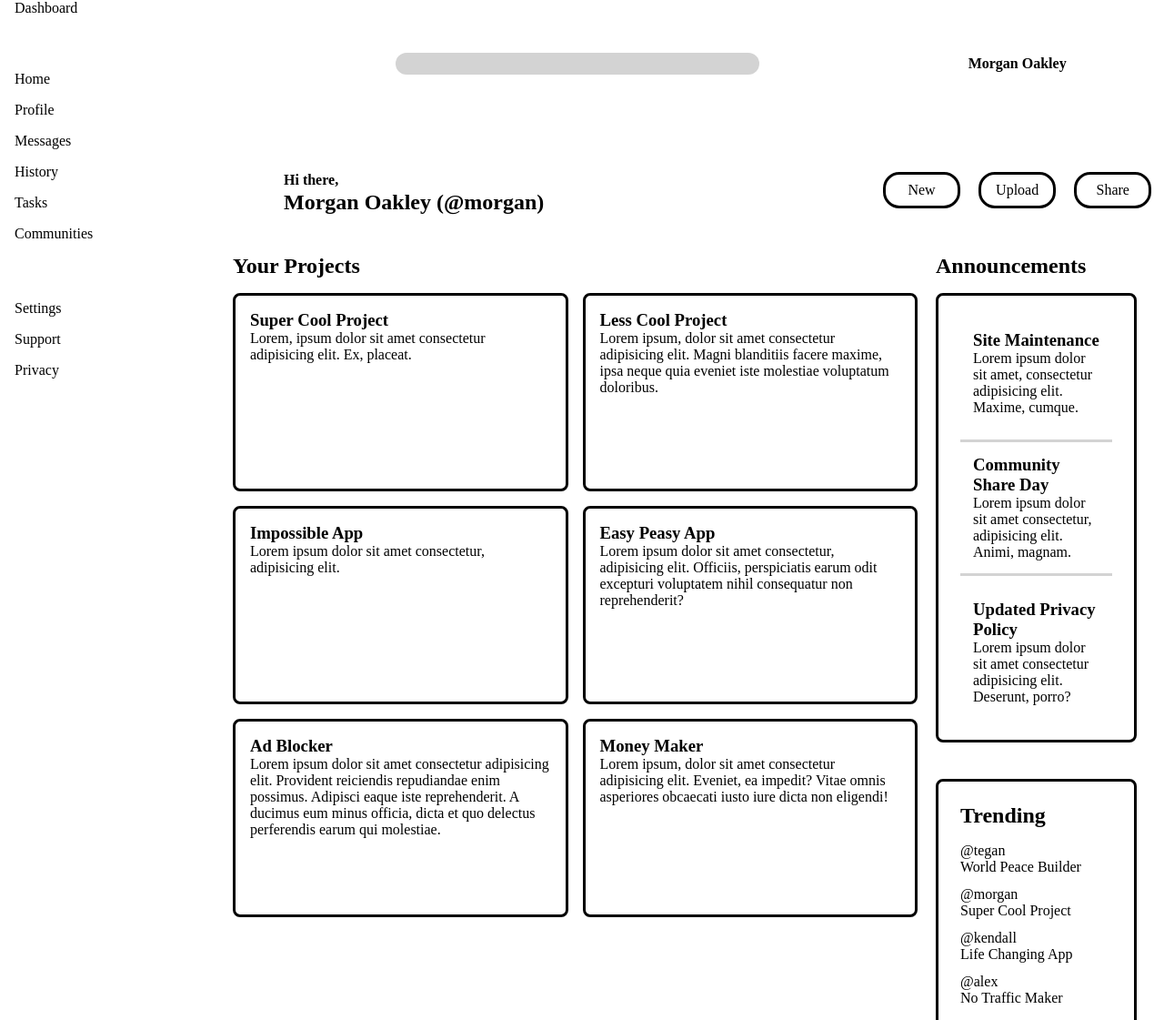
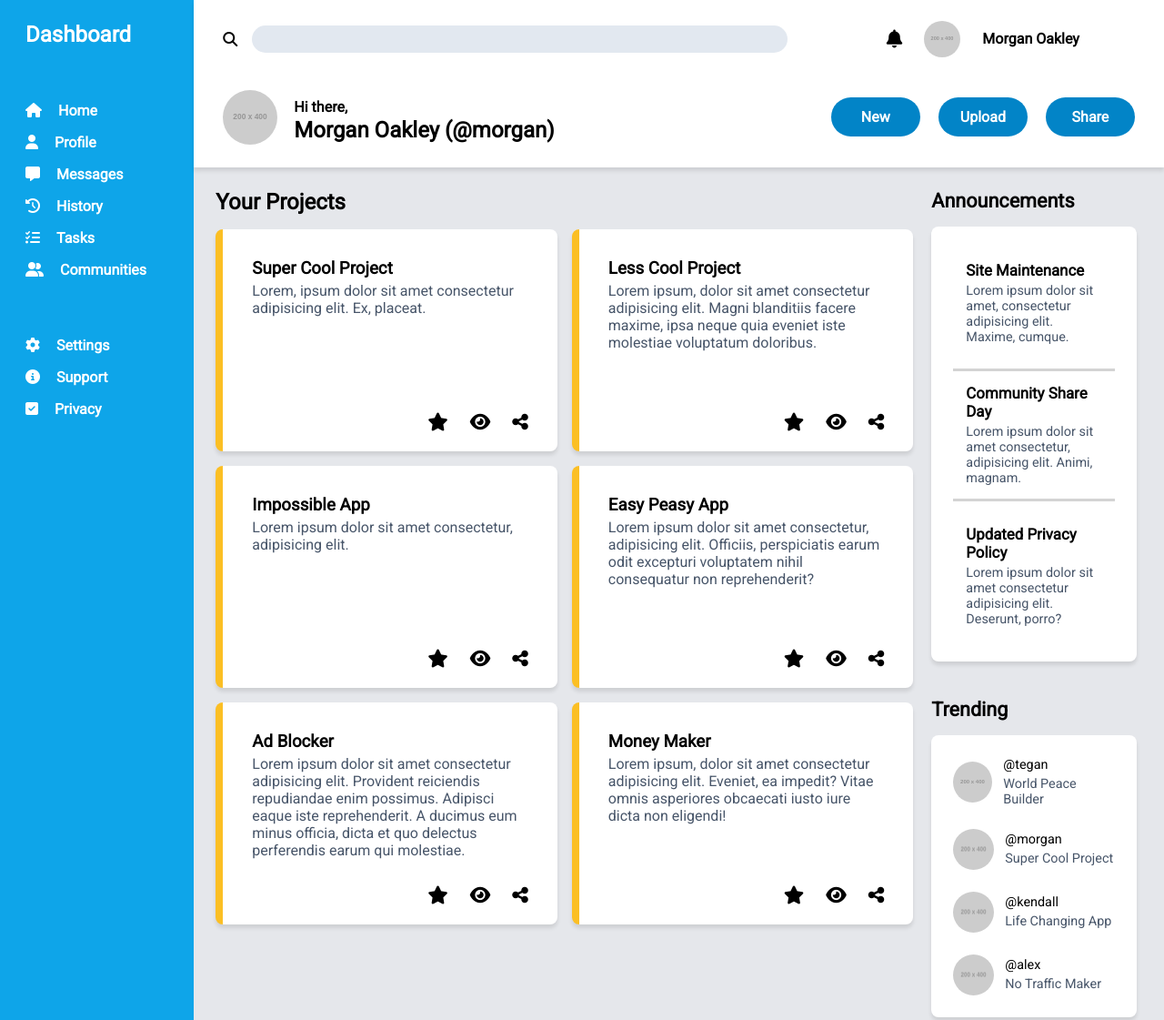
Before and after one commit to jnuguid1/admin-dashboard, a plain HTML site: page index.html in a window 1280 px wide. Shown: the top 1121 px of the page at 91% size. Drawn offline with Linux system fonts and the light colour scheme; placeholder pictures from the web are drawn by us.

Commit message:
Finish html and css

```diff
--- a/index.html
+++ b/index.html
@@ -6,16 +6,18 @@
     <meta name="viewport" content="width=device-width, initial-scale=1.0">
     <title>Admin Dashboard</title>
     <link rel="stylesheet" href="./style.css">
+    <link rel="stylesheet" href="https://fonts.googleapis.com/css?family=Roboto">
+    <script src="https://kit.fontawesome.com/80f4c3976c.js" crossorigin="anonymous"></script>
 </head>
 <body>
     <div class="container">
         <div class="header-container">
-            <div class="search-container">
-                <div class="search-icon"></div>
+            <div class="search-bar-container">
+                <i class="fa-solid fa-magnifying-glass"></i>
                 <div class="search-bar"></div>
             </div>
             <div class="alert-container">
-                <div class="alert-icon"></div>
+                <i class="fa-solid fa-bell fa-lg"></i>
                 <div class="profile-image"></div>
                 <p>Morgan Oakley</p>
             </div>
@@ -31,20 +33,20 @@
         </div>
         <nav class="sidebar-container">
             <div class="logo">
-                <p>Dashboard</p>
+                <h1>Dashboard</h1>
             </div>
             <ul class="nav-column-1">
-                <li>Home</li>
-                <li>Profile</li>
-                <li>Messages</li>
-                <li>History</li>
-                <li>Tasks</li>
-                <li>Communities</li>
+                <li><i class="fa-solid fa-house"></i>Home</li>
+                <li><i class="fa-solid fa-user"></i>Profile</li>
+                <li><i class="fa-solid fa-message"></i>Messages</li>
+                <li><i class="fa-solid fa-clock-rotate-left"></i>History</li>
+                <li><i class="fa-solid fa-list-check"></i>Tasks</li>
+                <li><i class="fa-solid fa-user-group"></i>Communities</li>
             </ul>
             <ul class="nav-column-2">
-                <li>Settings</li>
-                <li>Support</li>
-                <li>Privacy</li>
+                <li><i class="fa-solid fa-gear"></i>Settings</li>
+                <li><i class="fa-solid fa-circle-info"></i>Support</li>
+                <li><i class="fa-solid fa-square-check"></i>Privacy</li>
             </ul>
         </nav>
         <div class="main-content-container">
@@ -54,26 +56,56 @@
                     <div class="card">
                         <h3>Super Cool Project</h3>
                         <p>Lorem, ipsum dolor sit amet consectetur adipisicing elit. Ex, placeat.</p>
+                        <div class="icons">
+                            <i class="fa-solid fa-star fa-lg"></i>
+                            <i class="fa-solid fa-eye fa-lg" ></i>
+                            <i class="fa-solid fa-share-nodes fa-lg"></i>
+                        </div>
                     </div>
                     <div class="card">
                         <h3>Less Cool Project</h3>
                         <p>Lorem ipsum, dolor sit amet consectetur adipisicing elit. Magni blanditiis facere maxime, ipsa neque quia eveniet iste molestiae voluptatum doloribus.</p>
+                        <div class="icons">
+                            <i class="fa-solid fa-star fa-lg"></i>
+                            <i class="fa-solid fa-eye fa-lg" ></i>
+                            <i class="fa-solid fa-share-nodes fa-lg"></i>
+                        </div>
                     </div>
                     <div class="card">
                         <h3>Impossible App</h3>
                         <p>Lorem ipsum dolor sit amet consectetur, adipisicing elit.</p>
+                        <div class="icons">
+                            <i class="fa-solid fa-star fa-lg"></i>
+                            <i class="fa-solid fa-eye fa-lg" ></i>
+                            <i class="fa-solid fa-share-nodes fa-lg"></i>
+                        </div>
                     </div>
                     <div class="card">
                         <h3>Easy Peasy App</h3>
                         <p>Lorem ipsum dolor sit amet consectetur, adipisicing elit. Officiis, perspiciatis earum odit excepturi voluptatem nihil consequatur non reprehenderit?</p>
+                        <div class="icons">
+                            <i class="fa-solid fa-star fa-lg"></i>
+                            <i class="fa-solid fa-eye fa-lg" ></i>
+                            <i class="fa-solid fa-share-nodes fa-lg"></i>
+                        </div>
                     </div>
                     <div class="card">
                         <h3>Ad Blocker</h3>
                         <p>Lorem ipsum dolor sit amet consectetur adipisicing elit. Provident reiciendis repudiandae enim possimus. Adipisci eaque iste reprehenderit. A ducimus eum minus officia, dicta et quo delectus perferendis earum qui molestiae.</p>
+                        <div class="icons">
+                            <i class="fa-solid fa-star fa-lg"></i>
+                            <i class="fa-solid fa-eye fa-lg" ></i>
+                            <i class="fa-solid fa-share-nodes fa-lg"></i>
+                        </div>
                     </div>
                     <div class="card">
                         <h3>Money Maker</h3>
                         <p>Lorem ipsum, dolor sit amet consectetur adipisicing elit. Eveniet, ea impedit? Vitae omnis asperiores obcaecati iusto iure dicta non eligendi!</p>
+                        <div class="icons">
+                            <i class="fa-solid fa-star fa-lg"></i>
+                            <i class="fa-solid fa-eye fa-lg" ></i>
+                            <i class="fa-solid fa-share-nodes fa-lg"></i>
+                        </div>
                     </div>
                 </div>
             </div>
@@ -98,18 +130,29 @@
                 <h2 class="trending-heading">Trending</h2>
                 <div class="trending-cards">
                     <div class="trending-card">
+                        <div class="profile-image"></div>
+                        <div>
                             <p>@tegan</p>
                             <p>World Peace Builder</p>
                         </div>
+                    </div>
                     <div class="trending-card">
+                        <div class="profile-image"></div>
+                        <div>
                             <p>@morgan</p>
                             <p>Super Cool Project</p>
                         </div>
+                    </div>
                     <div class="trending-card">
+                        <div class="profile-image"></div>
+                        <div>
                             <p>@kendall</p>
                             <p>Life Changing App</p>
                         </div>
+                    </div>
                     <div class="trending-card">
+                        <div class="profile-image"></div>
+                        <div>
                             <p>@alex</p>
                             <p>No Traffic Maker</p>
                         </div>
@@ -117,5 +160,6 @@
                 </div>
             </div>
         </div>
+    </div>
 </body>
 </html>
--- a/style.css
+++ b/style.css
@@ -1,5 +1,16 @@
 :root {
     font-size: 16px;
+    --sidebar-bg-color: #0ea5e9;
+    --sidebar-font-color: white;
+    --header-bg-color: white;
+    --header-button-color: #0284c7;
+    --header-button-font-color: white;
+    --content-bg-color: #e5e7eb;
+    --card-bg-color: white;
+    --card-border-color: #fbbf24;
+    --card-desc-font-color: #475569;
+    --box-shadow: 0 4px 4px rgba(0, 0, 0, 0.1);
+    font-family: 'Roboto', sans-serif;
 }
 
 h1, h2, h3, p {
@@ -12,21 +23,29 @@ body {
 
 .container {
     display: grid;
-    grid-template-columns: 1fr 4fr;
-    grid-template-rows: 1fr 4fr;
+    grid-template-columns: 1fr 5fr;
+    grid-template-rows: 1fr 6fr;
 }
 
 /******************* Sidebar ***********************/
 
 .sidebar-container {
     grid-row: 1 / span 2;
-    padding-left: 16px;
+    padding-left: 28px;
     padding-right: 18px;
+    padding-top: 24px;
+    background-color: var(--sidebar-bg-color);
+    color: var(--sidebar-font-color);
+    font-weight: bold;
 }
 
 .sidebar-container div,
 .sidebar-container ul {
     margin-bottom: 56px;
+}
+
+.logo h1 {
+    font-size: 1.5rem;
 }
 
 ul {
@@ -43,25 +62,65 @@ li {
     margin-bottom: 8px;
 }
 
+.sidebar-container i {
+    margin-right: 18px;
+}
+
 /********************** Header **********************/
 .header-container {
-    padding-left: 56px;
+    padding-left: 32px;
+    padding-right: 32px;
+    padding-bottom: 12px;
     display: grid;
     grid-template-rows: 1fr 1fr;
     grid-template-columns: 2fr 1fr;
     place-items: center;
+    box-shadow: var(--box-shadow);
+    position: relative;
+    z-index: 10;
 }
 
 .search-bar-container {
+    justify-self: stretch;
     display: flex;
+    align-items: center;
+    gap: 16px;
+    padding-right: 48px;
 }
 
 .search-bar {
     min-width: 400px;
-    background-color: lightgrey;
+    background-color: #e2e8f0;
     flex: 1;
-    height: 24px;
+    height: 30px;
     border-radius: 15px;
+}
+
+.alert-container {
+    display: flex;
+    align-items: center;
+    gap: 24px;
+}
+
+.alert-container .profile-image,
+.user-greeting-container .profile-image {
+    display: inline-block;
+    background-repeat: no-repeat;
+    background-position: center center;
+    background-size: cover;
+    border-radius: 50%;
+}
+
+.alert-container .profile-image {
+    width: 40px;
+    height: 40px;
+    background-image: url('https://via.placeholder.com/200x400');
+}
+
+.user-greeting-container .profile-image {
+    width: 60px;
+    height: 60px;
+    background-image: url('https://via.placeholder.com/200x400');
 }
 
 .alert-container p {
@@ -72,6 +131,9 @@ li {
     justify-self: start;
     font-size: 1.5rem;
     font-weight: bold;
+    display: flex;
+    align-items: center;
+    gap: 18px;
 }
 
 .user-greeting-container span {
@@ -85,10 +147,12 @@ li {
 }
 
 .action-buttons-container div {
-    border-style: solid;
     text-align: center;
-    border-radius: 18px;
-    padding: 8px 16px;
+    border-radius: 24px;
+    padding: 12px 24px;
+    background-color: var(--header-button-color);
+    color: var(--header-button-font-color);
+    font-weight: bold;
 }
 
 /********************** Main Content **********************/
@@ -97,6 +161,13 @@ li {
     grid-template-columns: 3fr 1fr;
     grid-template-rows: repeat(2, 1fr);
     gap: 40px 20px;
+    padding-left: 24px;
+    padding-top: 24px;
+    background-color: var(--content-bg-color);
+}
+
+.main-content-container h3 {
+    margin-bottom: 4px;
 }
 
 .main-content-container h2 {
@@ -114,18 +185,41 @@ li {
 }
 
 .card {
+    display: flex;
+    flex-direction: column;
     height: 180px;
-    border-style: solid;
-    padding: 16px;
+    background-color: var(--card-bg-color);
+    padding: 32px;
     border-radius: 8px;
+    box-shadow: var(--box-shadow);
+    border-left: solid;
+    border-left-width: 8px;
+    border-left-color: var(--card-border-color);
 }
 
-.announcements-container{
+.card p,
+.announcement p,
+.trending-card p:last-child {
+    color: var(--card-desc-font-color);
+}
+
+.card .icons {
+    flex: 1;
+    display: flex;
+    justify-content: end;
+    align-items: end;
+    gap: 24px;
+}
+
+.announcements-container,
+.trending-container {
     margin-right: 30px;
+    font-size: 0.9rem;
 }
 
 .announcements {
-    border-style: solid;
+    background-color: var(--card-bg-color);
+    box-shadow: var(--box-shadow);
     border-radius: 8px;
     padding: 24px;
 }
@@ -148,17 +242,35 @@ li {
     padding: 14px;
 }
 
-.trending-container {
-    border-style: solid;
+.trending-cards {
+    background-color: var(--card-bg-color);
+    box-shadow: var(--box-shadow);
     border-radius: 8px;
     padding: 24px;
-    margin-right: 30px;
 }
 
 .trending-card {
-    margin-bottom: 12px;
+    margin-bottom: 24px;
+    display: flex;
+    gap: 12px;
+    align-items: center;
 }
 
 .trending-card:last-child {
     margin-bottom: 0;
 }
+
+.trending-card p:first-child {
+    margin-bottom: 4px;
+}
+
+.trending-cards .profile-image {
+    display: inline-block;
+    background-repeat: no-repeat;
+    background-position: center center;
+    background-size: cover;
+    border-radius: 50%;
+    width: 45px;
+    height: 45px;
+    background-image: url('https://via.placeholder.com/200x400');
+}
```
Lines whose indentation alone changed are shown as unchanged.
